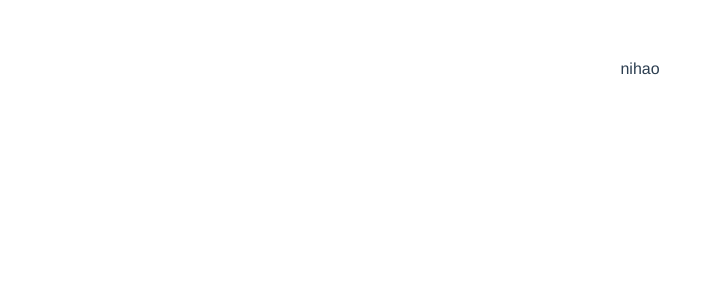
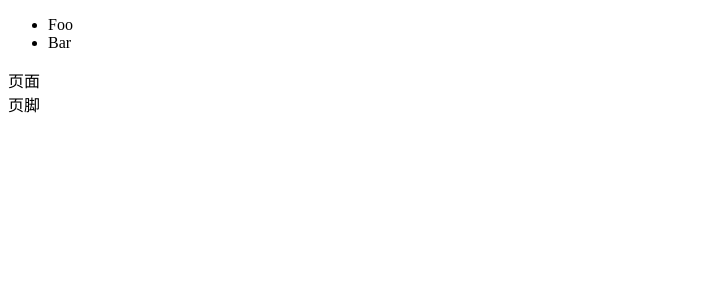
Before and after one commit to hushuo1207/mangosteen-fe, a Vue app: page /#/about in a window 1280 px wide. Shown: the top 300 px of the page, without its empty margins (0-713 px from the left). Built offline with nearby package versions, Linux system fonts and the light colour scheme.

Commit message:
引入Vue router 4

```diff
--- a/package.json
+++ b/package.json
@@ -8,10 +8,12 @@
     "preview": "vite preview"
   },
   "dependencies": {
-    "vue": "3.2.31"
+    "vue": "3.2.31",
+    "vue-router": "4.0.14"
   },
   "devDependencies": {
     "@vitejs/plugin-vue": "2.3.1",
+    "@vitejs/plugin-vue-jsx": "1.3.10",
     "typescript": "4.6.3",
     "vite": "2.9.1",
     "vue-tsc": "0.29.8"
--- /dev/null
+++ b/src/App.tsx
@@ -0,0 +1,26 @@
+import { defineComponent, ref } from "vue";
+
+export const App = defineComponent({
+    setup() {
+        const refCount = ref(0);
+        const onClick = () => {
+            refCount.value++;
+        }
+        return () => (
+            <>
+            <ul>
+                <li>
+                    <router-link to="/">Foo</router-link>
+                </li>
+                <li>
+                    <router-link to="/about">Bar</router-link>
+                </li>
+            </ul>
+            <header>页面</header>
+                <router-view/>
+            <footer>页脚</footer>
+            </>
+
+        )
+    }
+})
--- a/src/App.vue
+++ /dev/null
@@ -1,17 +0,0 @@
-<script setup lang="ts">
-</script>
-
-<template>
-  <div>nihao</div>
-</template>
-
-<style>
-#app {
-  font-family: Avenir, Helvetica, Arial, sans-serif;
-  -webkit-font-smoothing: antialiased;
-  -moz-osx-font-smoothing: grayscale;
-  text-align: center;
-  color: #2c3e50;
-  margin-top: 60px;
-}
-</style>
--- /dev/null
+++ b/src/views/Bar.tsx
@@ -0,0 +1,8 @@
+import { defineComponent } from 'vue';
+export const Bar = defineComponent({
+  setup: (props, context) => {
+    return () => (
+      <div>Bar content</div>
+    )
+  }
+})
--- /dev/null
+++ b/src/views/Foo.tsx
@@ -0,0 +1,8 @@
+import { defineComponent } from 'vue';
+export const Foo = defineComponent({
+  setup: (props, context) => {
+    return () => (
+      <div>Foo content</div>
+    )
+  }
+})
--- a/vite.config.ts
+++ b/vite.config.ts
@@ -1,8 +1,13 @@
 import { defineConfig } from 'vite'
 import vue from '@vitejs/plugin-vue'
+import vueJsx from '@vitejs/plugin-vue-jsx'
 
 // https://vitejs.dev/config/
 export default defineConfig({
   base: '/mangosteen/',
-  plugins: [vue()]
+  plugins: [vue(),
+  vueJsx({
+    transformOn: true,
+    mergeProps: true
+  })]
 })
```
Also changed, not shown: src/main.ts (+17 -2 lines), 1 other file (tests, documents, lock files or other folders).
